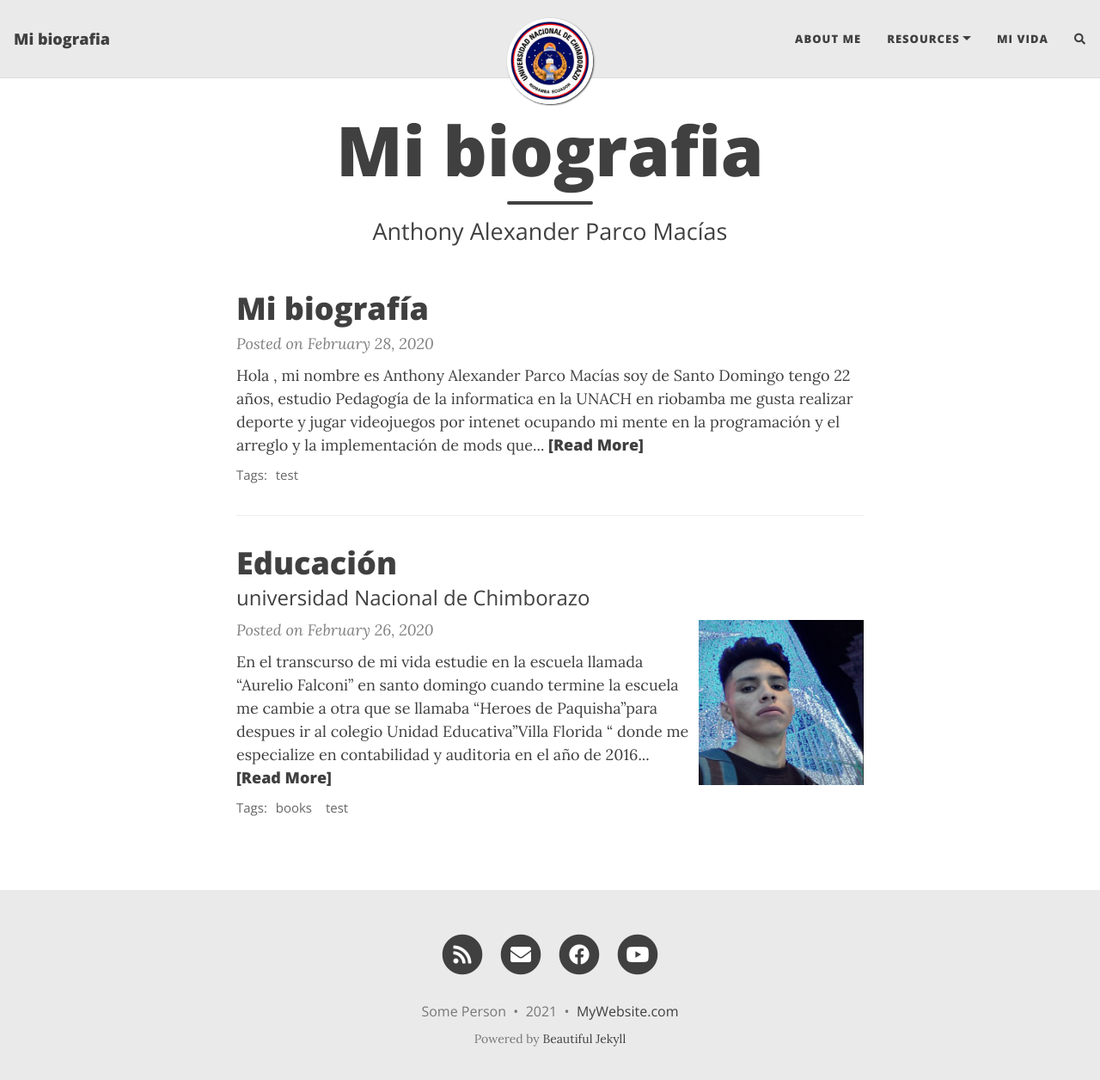
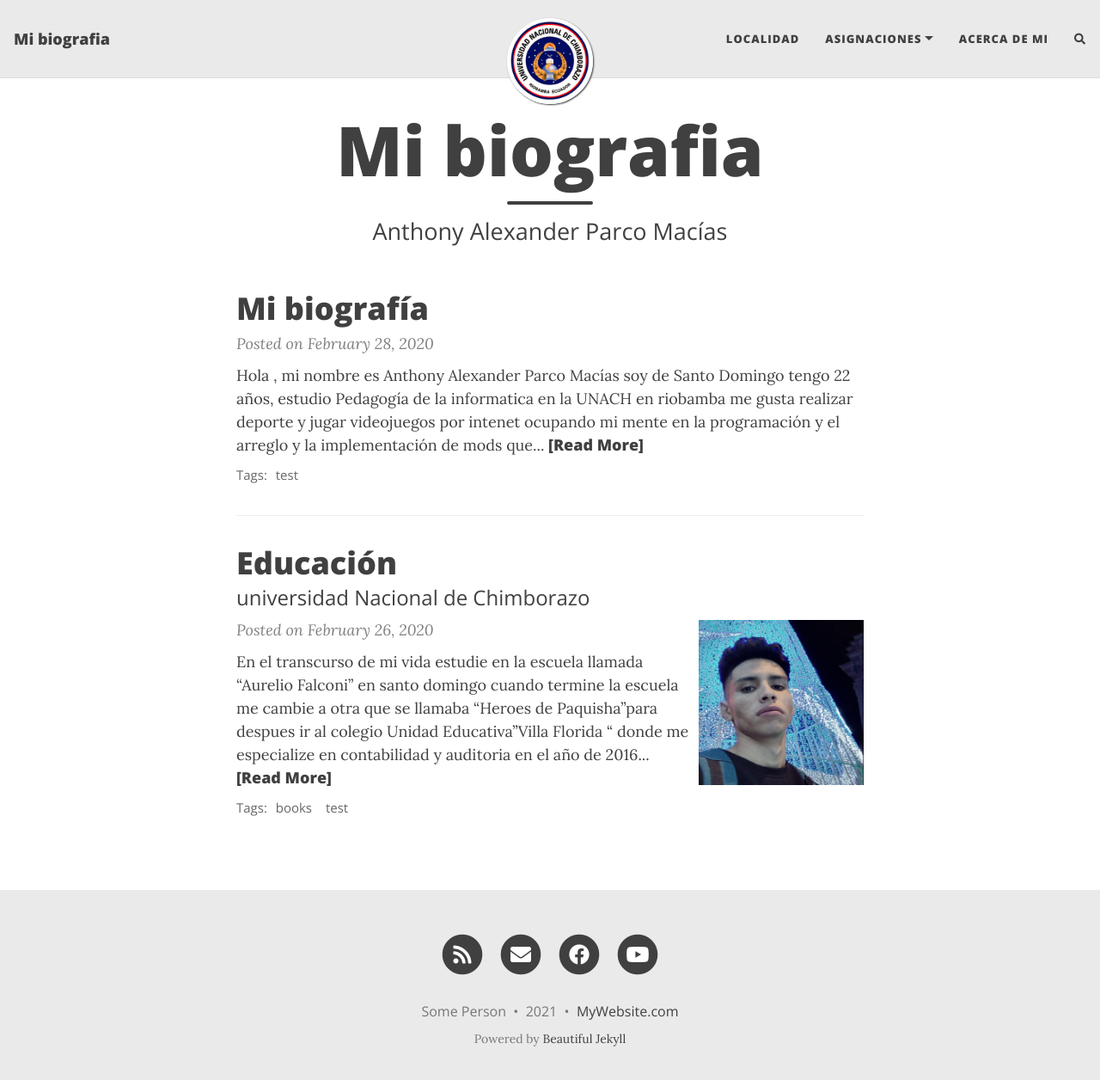
Before and after one commit to Anthony-Alexander99/Anthony-Alexander99.github.io, a Jekyll site: the page built from index.html, in a window 1280 px wide and 1269 px high. Shown: the top 1256 px of the window at 86% size. Built offline with Jekyll 4.4.1, drawn with Linux system fonts in a browser that asks for light colours; nearby versions of some CDN libraries; the list of posts is cut into pages by our own code; comment, search, counter and statistics services are not loaded.

Commit message:
Update _config.yml

```diff
--- a/_config.yml
+++ b/_config.yml
@@ -14,11 +14,11 @@ author: Some Person
 # --- List of links in the navigation bar --- #
 
 navbar-links:
-  About Me: "Acerca de mi "
-  Resources:
-    - contenido: "https://beautifuljekyll.com"
-    - mas información: "https://www.markdowntutorial.com/"
-  Mi vida: "https://deanattali.com"
+  LOCALIDAD: "LOCALIDAD "
+  ASIGNACIONES:
+    - TAREA: "https://beautifuljekyll.com"
+    - MÁS INFORMACIÓN: "https://www.markdowntutorial.com/"
+  ACERCA DE MI: "https://deanattali.com"
 
 # --- Logo --- #
 
```
